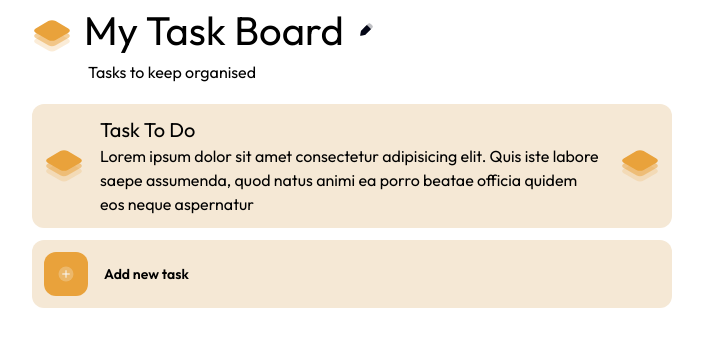
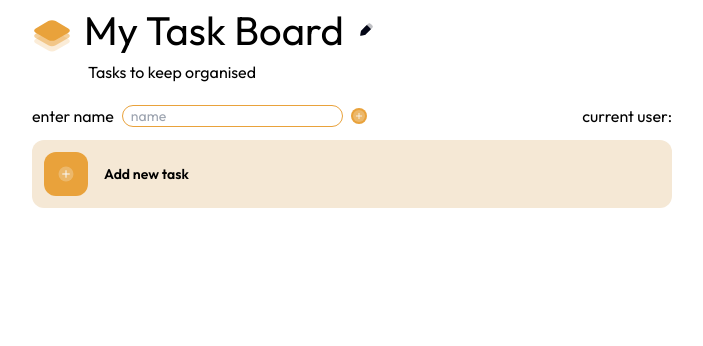
Before and after one commit to ysnitko/task_manager, a Next.js app: page / in a window 1280 px wide. Shown: the top 346 px of the page, without its empty margins (288-991 px from the left). Built offline with nearby package versions, Linux system fonts and the light colour scheme.

Commit message:
add changes

```diff
--- /dev/null
+++ b/src/app/lib/actions.ts
@@ -0,0 +1,53 @@
+'use server';
+import { Prisma, PrismaClient } from '@prisma/client';
+
+const prisma = new PrismaClient();
+
+export const createUser = async ({ userName }: { userName: string }) => {
+  // const userEnterName = (await formData.get('user')) as string | null;
+  const nameUser = await prisma.user.create({
+    data: {
+      name: userName,
+    },
+  });
+  console.log(nameUser.name);
+
+  return nameUser.name;
+};
+
+export const getUser = async (userName: string) => {
+  const user = await prisma.user.findUnique({
+    where: {
+      name: userName,
+    },
+  });
+  return user?.name;
+};
+
+export const createTask = async (formData: FormData) => {
+  // const userEnterName = (await formData.get('user')) as string | null;
+
+  const title = formData.get('name') as string;
+  const description = formData.get('taskDescription') as string;
+  // const iconPath = formData.get('password') as string;
+  const userStatus = formData.get('user-status') as string;
+  const paymentStatus = formData.get('payment-status') as string;
+  const amount = formData.get('amount') as string;
+  const createdAt = new Date().toISOString() as string;
+  const userData = {
+    name: name,
+    email: email,
+    password: userPassword,
+    userStatus: userStatus,
+    paymentStatus: paymentStatus,
+    amount: +amount,
+    createdAt: createdAt,
+  };
+
+  const user = await prisma.user.findUnique({
+    where: {
+      name: userName,
+    },
+  });
+  return user?.name;
+};
--- a/src/app/page.tsx
+++ b/src/app/page.tsx
@@ -1,17 +1,63 @@
 'use client';
 import NewTask from '@/components/newTask/newtask';
+import Image from 'next/image';
 import Task from '@/components/task/task';
 import Modal from '@/components/modal/modal';
-import { useState, Dispatch, SetStateAction } from 'react';
+import { useState, Dispatch, SetStateAction, useEffect } from 'react';
+import { createUser, getUser } from './lib/actions';
 
 export default function Page() {
   const [addTask, setAddTask] = useState<boolean>(false);
+  const [disableNameField, setDisableNameField] = useState<boolean>(false);
+  const [currentUser, setCurrentUser] = useState<string>('');
+
+  const enterName = async (formData: FormData) => {
+    try {
+      const userName = formData.get('user') as string;
+      await createUser({ userName });
+      setDisableNameField(true);
+      setCurrentUser(userName);
+    } catch (error) {
+      console.error('Error creating user:', error);
+    }
+  };
 
   return (
     <div className="w-full">
-      <Task />
+      <div className="flex justify-between">
+        <form action={enterName} className="flex  items-center gap-2">
+          <label htmlFor="user">
+            <p>enter name</p>
+          </label>
+          <input
+            type="text"
+            name="user"
+            id="user"
+            className="border-[1px] border-add-btn-bg rounded-2xl px-2 text-sm"
+            placeholder="name"
+            disabled={disableNameField}
+          />
+          <button
+            type="submit"
+            className="w-4 h-4 rounded-full bg-add-btn-bg"
+            disabled={disableNameField}
+          >
+            <Image
+              src="/assets/images/Add_round_duotone.svg"
+              width={16}
+              height={16}
+              alt="add user"
+            />
+          </button>
+        </form>
+
+        <p>
+          current user: <span>{currentUser}</span>
+        </p>
+      </div>
+      {/* <Task /> */}
       <NewTask setAddTask={setAddTask} />
-      {addTask && <Modal />}
+      {addTask && <Modal setAddTask={setAddTask} />}
     </div>
   );
 }
--- a/src/components/header/header.tsx
+++ b/src/components/header/header.tsx
@@ -1,5 +1,6 @@
-import React from "react";
-import Image from "next/image";
+import React from 'react';
+import Image from 'next/image';
+import Link from 'next/link';
 
 export default function Header() {
   return (
@@ -13,7 +14,9 @@ export default function Header() {
           alt="logo"
         />
 
-        <p className="text-[40px]">My Task Board</p>
+        <Link href="/" className="text-[40px]">
+          My Task Board
+        </Link>
 
         <Image
           src="/assets/images/Edit_duotone.svg"
--- a/src/components/modal/modal.tsx
+++ b/src/components/modal/modal.tsx
@@ -1,7 +1,28 @@
 import Image from 'next/image';
 import { ICONS } from '@/app/lib/store';
+import { Dispatch, SetStateAction } from 'react';
 
-export default function Modal() {
+interface NewTaskProps {
+  setAddTask: Dispatch<SetStateAction<boolean>>;
+}
+
+export default function Modal({ setAddTask }: NewTaskProps) {
+  const closeModal = (
+    event: React.MouseEvent<HTMLButtonElement, MouseEvent>
+  ) => {
+    event.preventDefault();
+    setAddTask(false);
+  };
+
+  const getIconPath = (event: React.MouseEvent) => {
+    event.preventDefault();
+    event.stopPropagation();
+    const findPath = ICONS.find((item) => item.id === +event.target);
+    console.log(event.target);
+
+    return findPath?.srcImg;
+  };
+
   return (
     <form className=" border-[1px] w-full max-w-[500px] h-full max-h-[600px] absolute top-1/2 left-1/2 -translate-x-1/2 -translate-y-1/2 bg-white rounded-xl p-4 flex flex-col justify-between ">
       <div className="flex flex-col gap-2">
@@ -41,8 +62,10 @@ export default function Modal() {
               {ICONS.map((item) => {
                 return (
                   <button
+                    id={item.id.toString()}
                     key={item.id}
                     className="bg-task-to-do rounded-lg p-3"
+                    onClick={getIconPath}
                   >
                     <Image
                       src={item.srcImg}
@@ -129,7 +152,10 @@ export default function Modal() {
         </div>
       </div>
       <div className="flex flex-row justify-end gap-2 text-white">
-        <button className="bg-cancel-delete text-xs rounded-xl flex justify-center  items-center gap-2 px-2 py-1">
+        <button
+          className="bg-cancel-delete text-xs rounded-xl flex justify-center  items-center gap-2 px-2 py-1"
+          onClick={(event) => closeModal(event)}
+        >
           <p>Close</p>
           <Image
             src="/assets/images/close_ring_duotone.svg"
--- a/src/components/newTask/newtask.tsx
+++ b/src/components/newTask/newtask.tsx
@@ -7,7 +7,8 @@ interface NewTaskProps {
 }
 
 export default function NewTask({ setAddTask }: NewTaskProps) {
-  const showModal = () => {
+  const showModal = (event: React.MouseEvent<HTMLImageElement, MouseEvent>) => {
+    event.preventDefault();
     setAddTask(true);
   };
 
@@ -19,7 +20,7 @@ export default function NewTask({ setAddTask }: NewTaskProps) {
           width={20}
           height={20}
           alt="add task"
-          onClick={showModal}
+          onClick={(e) => showModal(e)}
         />
       </button>
       <p className="text-sm font-bold">Add new task</p>
```
